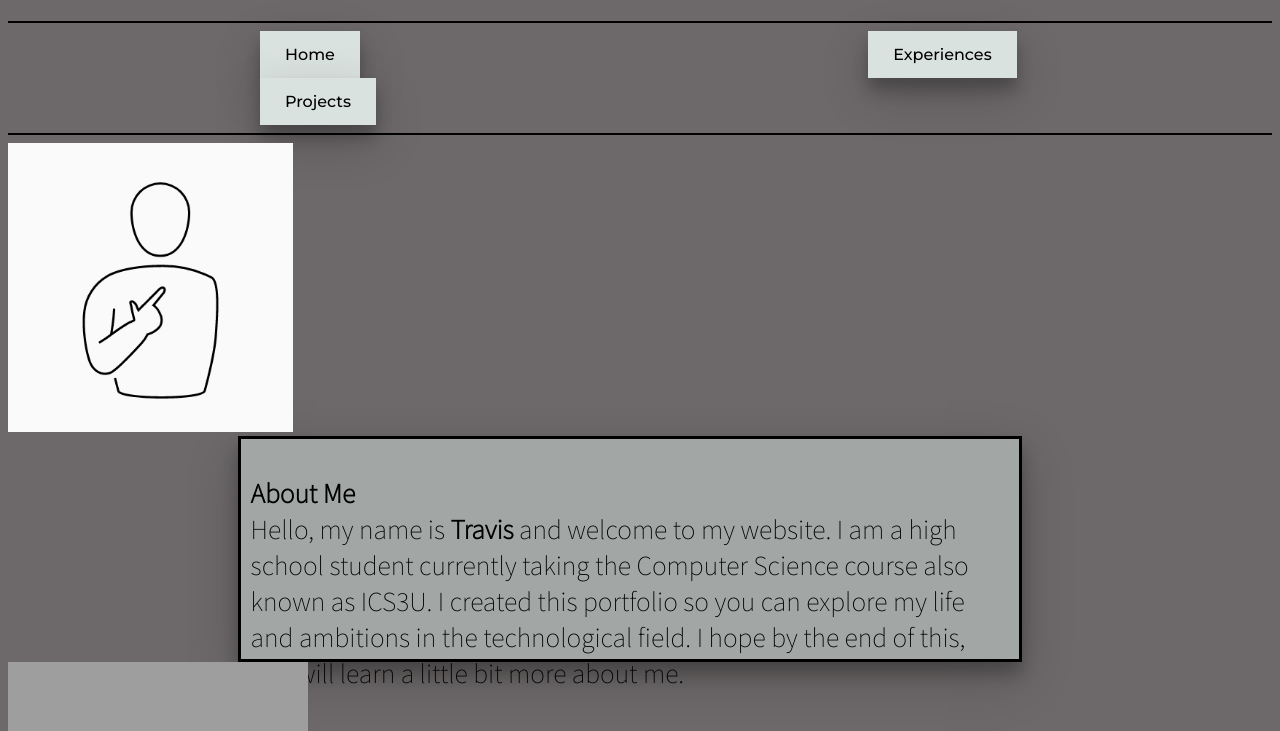
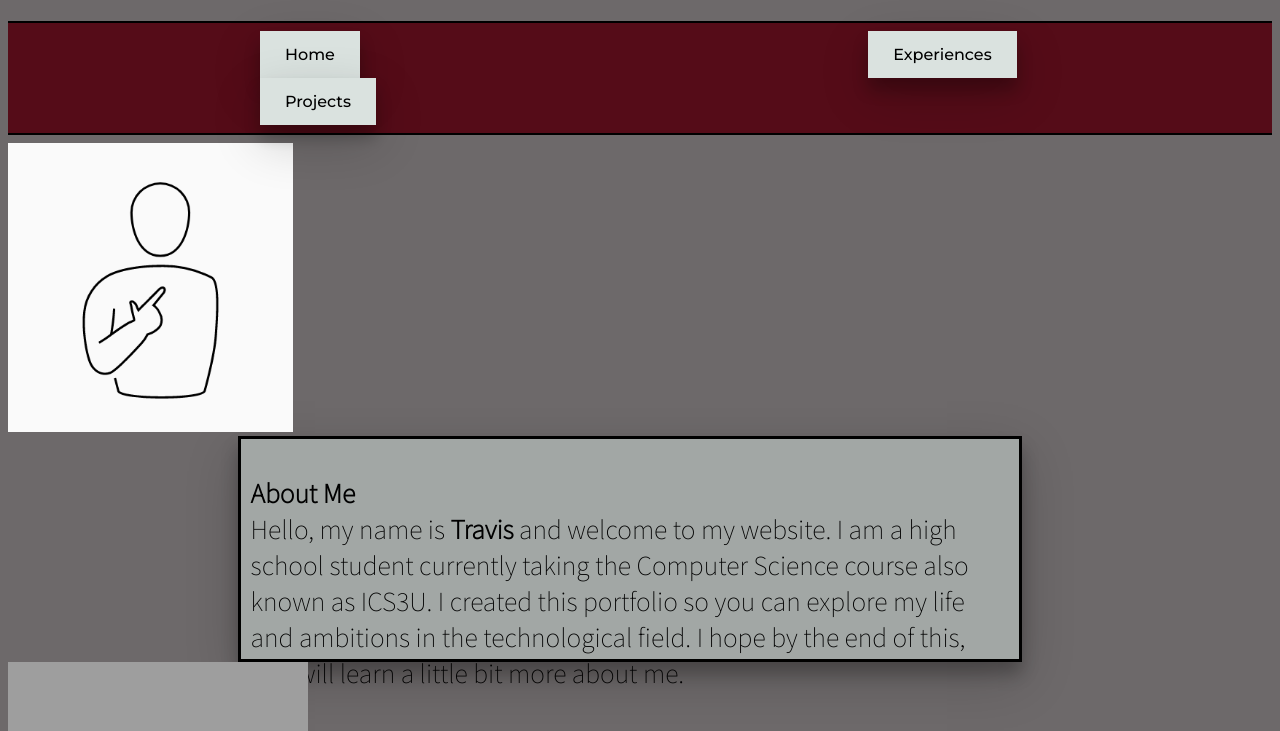
Before and after one commit to travisnoscott/portfolio-site, a plain HTML site: page index.html in a window 1280 px wide. Shown: the part 69-800 px from the top of the page. Drawn offline with Linux system fonts and the light colour scheme; grey boxes are pictures that could not be loaded.

Commit message:
adding sticky element

```diff
--- a/index.html
+++ b/index.html
@@ -13,13 +13,13 @@
 
     <body>
         <h1>Travis Portfolio</h1>
+        <div id="links" class="sticky">
         <hr color="black" style="width:auto">
-        <div id="links">
             <a href="../portfolio-site/index.html">Home</a>
             <a href="pages/experiences.html">Experiences</a>
             <a href="pages/projects.html">Projects</a>
+        <hr color="black" style="width:auto">
         </div>
-        <hr color="black" style="width:auto">
     </body>
 
     <body>
--- a/styles/main.css
+++ b/styles/main.css
@@ -22,6 +22,14 @@ a:link, a:visited
 /*highlight color for buttons*/
   a:hover, a:active {
     background-color:#A2A7A5;
+  }
+
+/*sticky element for nav bar*/
+  div.sticky {
+    position: -webkit-sticky; /* Safari */
+    position: sticky;
+    top: 0;
+    background-color:#550C18;
   }
 
 /*font*/
```
Also changed, not shown: pages/experiences.html (+2 -2 lines), pages/projects.html (+2 -2 lines). Lines whose indentation alone changed are shown as unchanged.
